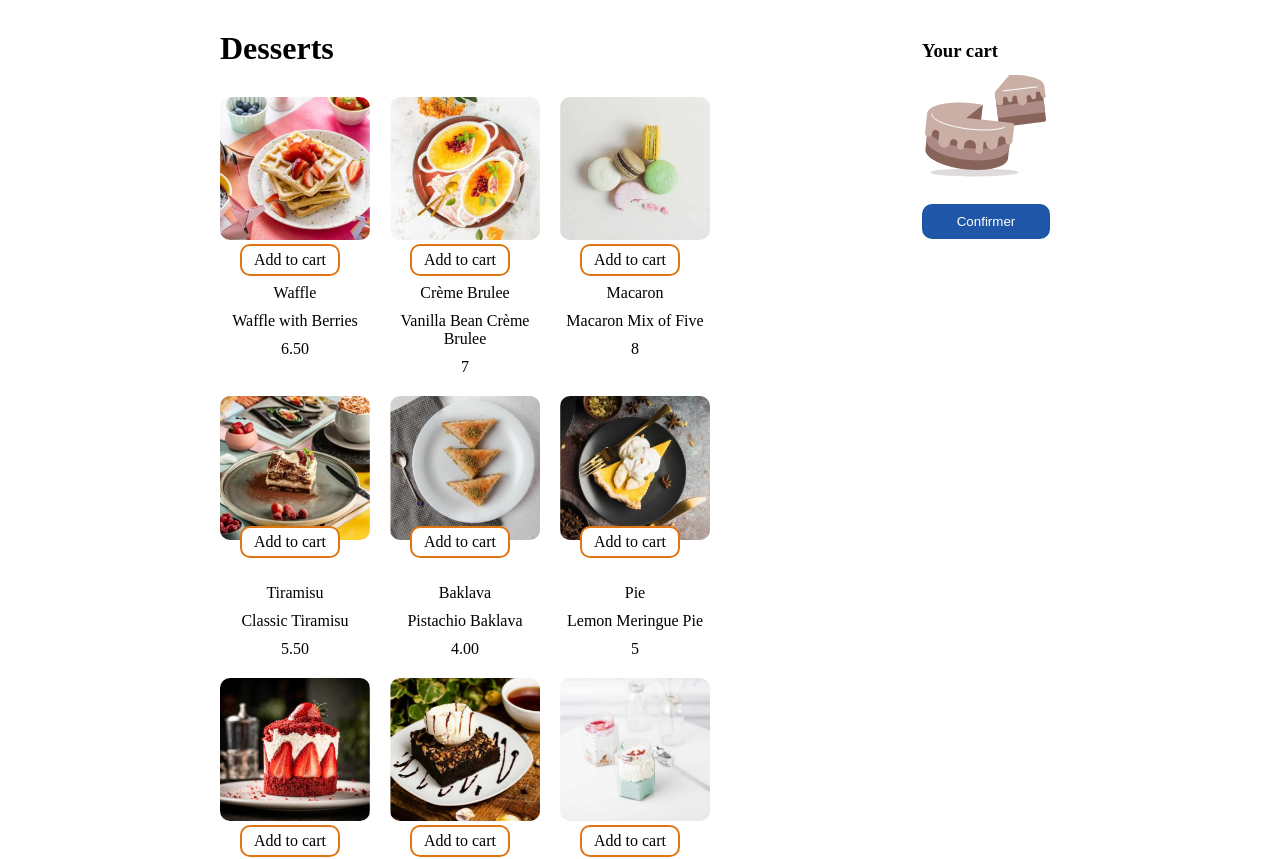
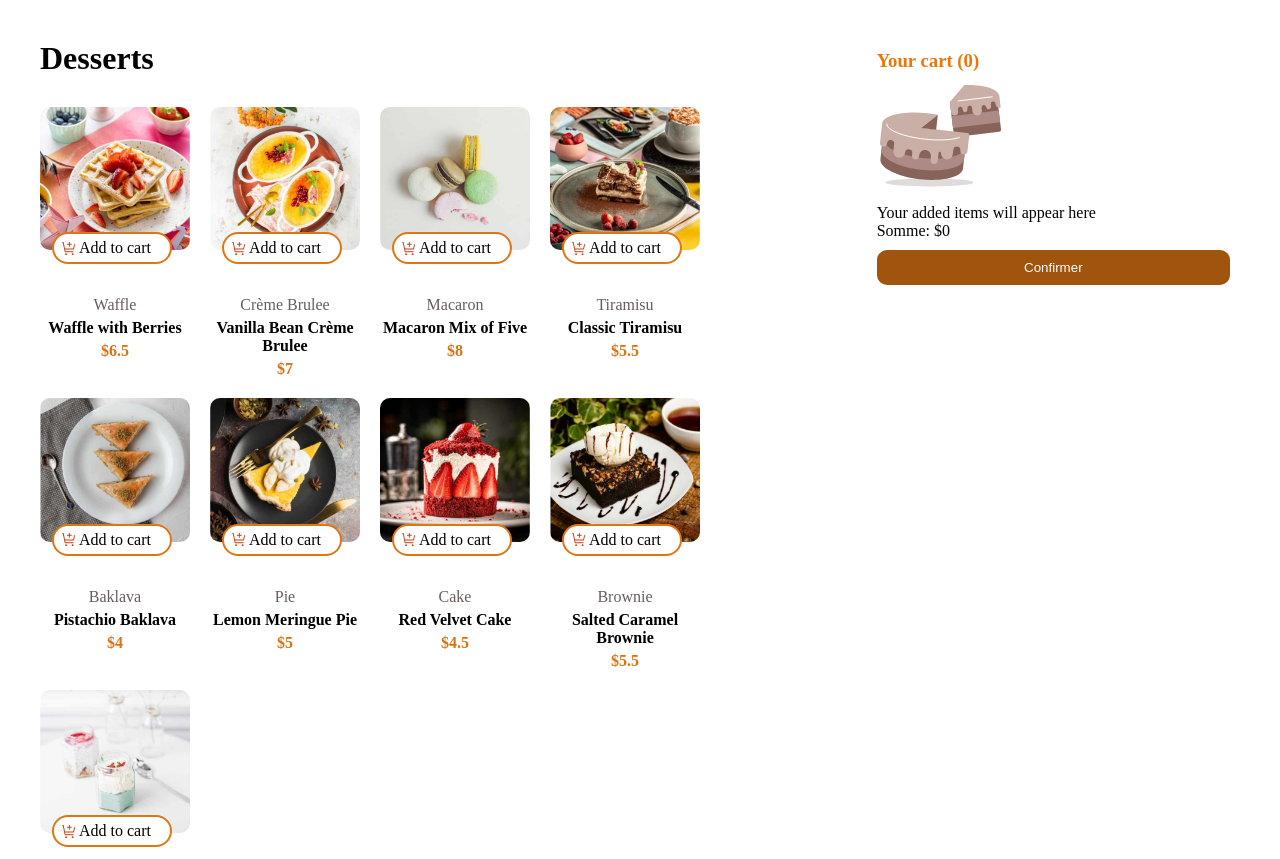
Before and after one commit to Limbi32/Liste-produit, a React (Vite) app: page / in a window 1280 px wide. Shown: the top 859 px of the page. Built offline with nearby package versions, Linux system fonts and the light colour scheme.

Commit message:
changement de style

```diff
--- a/src/App.css
+++ b/src/App.css
@@ -7,14 +7,18 @@ body{
     width: 100vw;
 }
 .app{
-    display: flex;
-    margin: 10px 200px;
+    display: grid;
+    grid-template-columns: 2fr 1fr;
+    margin: 20px;
 
 
 }
 .panier{
     margin: 15px;
     padding: 15px;
+}
+.panier h3{
+    color: #eb7609;
 }
 .dessert{
     flex: 1;
@@ -36,18 +40,20 @@ body{
 }
 .container .card .button.active{
    background: #fff;
-   position: absolute;
-    left: 20px;
+
+  transform: translate(10%,-100%);
     border: 2px solid #df7614;
     cursor: pointer;
-   bottom: 100px;
-   color: #000;
+    margin: auto 0;
+
    text-align: center;
-   width: 100px;
+   width: 120px;
    padding: 5px;
-   border-radius: 10px;
+   border-radius: 20px;
    margin-top: 10px;
    display: block;
+   display: flex;
+   align-items: center;
 }
 .container .card .button.plus{
     display: flex;
@@ -69,26 +75,64 @@ body{
     padding: 2px 3px;
     color: #fff;
     font-size: 16px;
+
+}
+.container .card .button img{
+ width: 20px;
+ height: 15px;
+
 }
 .container .card .button{
     display: none;
 }
 .container .card img{
     width: 100%;
-    margin-bottom: 30px;
+
     border-radius: 10px;
+}
+.card .desc{
+    text-align: center;
+    display: flex;
+    flex-direction: column;
+    gap: 5px;
 }
 .card .desc p{
     text-align: center;
-    margin-top: 10px;
 
+
+}
+.card .desc .type1{
+    color: rgb(104, 93, 93);
+}
+.card .desc .produit1{
+    color:#d87213;
+    font-weight: bold;
+}
+.cont-panier{
+   margin: 20px 0;
+
+}
+.cont-panier button{
+    width: 20px;
+    height: 20px;
+    margin: auto 0;
+
+
+}
+.box-contpanier{
+    display: flex;
+    justify-content: space-between;
+}
+.contenue{
+    display: flex;
+    gap: 10px;
 }
 .confirm{
     width: 100%;
     padding: 10px 20px;
     margin-top: 10px;
     margin: 10px auto;
-    background: #1f56a8;
+    background: #a0540d;
     color: #fff;
     border: none;
     border-radius: 10px;
--- a/src/App.jsx
+++ b/src/App.jsx
@@ -8,59 +8,93 @@ import Img7 from './assets/image-cake-desktop.jpg'
 import Img8 from './assets/image-brownie-desktop.jpg'
 import Img9 from './assets/image-panna-cotta-desktop.jpg'
 import Emptycart from './assets/illustration-empty-cart.svg'
+import Addcart from './assets/icon-add-to-cart.svg'
 import {Card} from './Composants/Card.jsx'
 import './App.css'
 import { useEffect, useRef, useState } from 'react'
 
 
 function App() {
+  const [quant,setQuant]=useState(0)
       const PRODUITS=[
-        {id:1,name:'Waffle with Berries',prix:'6.50',type:'Waffle',detail:'',image:Img1},
-        {id:2,name:'Vanilla Bean Crème Brulee',prix:'7',type:'Crème Brulee',detail:'',image:Img2},
-        {id:3,name:'Macaron Mix of Five',prix:'8',type:'Macaron',detail:'',image:Img3},
-        {id:4,name:'Classic Tiramisu',prix:'5.50',type:'Tiramisu',detail:'',image:Img4},
-        {id:5,name:'Pistachio Baklava',prix:'4.00',type:'Baklava',detail:'',image:Img5},
-        {id:6,name:'Lemon Meringue Pie',prix:'5',type:'Pie',detail:'',image:Img6},
-        {id:7,name:'Red Velvet Cake',prix:'4.50',type:'Cake',detail:'',image:Img7},
-        {id:8,name:'Salted Caramel Brownie',prix:'5.50',type:'Brownie',detail:'',image:Img8},
-        {id:9,name:'Vanilla Panna Cotta',prix:'6.50',type:'Panna Cotta',detail:'',image:Img9}
+        {id:1,name:'Waffle with Berries',prix:6.50,type:'Waffle',detail:'',image:Img1},
+        {id:2,name:'Vanilla Bean Crème Brulee',prix:7,type:'Crème Brulee',detail:'',image:Img2},
+        {id:3,name:'Macaron Mix of Five',prix:8,type:'Macaron',detail:'',image:Img3},
+        {id:4,name:'Classic Tiramisu',prix:5.50,type:'Tiramisu',detail:'',image:Img4},
+        {id:5,name:'Pistachio Baklava',prix:4.00,type:'Baklava',detail:'',image:Img5},
+        {id:6,name:'Lemon Meringue Pie',prix:5,type:'Pie',detail:'',image:Img6},
+        {id:7,name:'Red Velvet Cake',prix:4.50,type:'Cake',detail:'',image:Img7},
+        {id:8,name:'Salted Caramel Brownie',prix:5.50,type:'Brownie',detail:'',image:Img8},
+        {id:9,name:'Vanilla Panna Cotta',prix:6.50,type:'Panna Cotta',detail:'',image:Img9}
       ]
+      const [paniers, setPaniers]=useState([])
 
       const ref1=useRef(null)
+   const [nbprod,setNbprod]=useState(1)
 
-      const [tasks, setTasks] = useState([]);
 
-      const [nbprod,setNbprod]=useState(1)
-      const handlerplus=(v)=>{
 
-         setNbprod(v=>v+1)
+      const handlerplus=(index)=>{
+        console.log(index);
+        const rang=paniers.findIndex(panier=>panier.id===index)
+        // setPaniers(paniers.filter(panier => panier.id !== index));
+      console.log('panier '+paniers[rang].quantite)
+
+
+          const modifpanier=paniers.splice(rang, 1,
+            {id:paniers[rang].id,name:paniers[rang].name,prix:paniers[rang].prix, type:paniers[rang].type, quantite:paniers[rang].quantite+1})
+
+          setPaniers([...paniers,modifpanier])
+          removeItem(paniers.length)
+          console.log(paniers.length);
+          // console.log(paniers[rang].quantite);
+          // setPaniers(...paniers,modifpanier)
+          // console.log('panier '+paniers[rang].quantite)
+// Inserts at index 1
+
+
+
       }
-      const handlermoins=(v)=>{
-        if (nbprod>0) {
-          setNbprod(v=>v-1)
-        }
 
+
+
+
+      const removeItem = (id) => {
+        setPaniers(paniers.filter(panier => panier.id !== id)); // Suppression d'un objet par id
+        const container=ref1.current.children[id]
+        console.log(id-1);
+        container.children[2].classList.remove('active')
+         container.children[1].classList.add('active')
+      };
+      const handlermoins=(index)=>{
+        const rang=paniers.findIndex(panier=>panier.id===index)
+
+        const modifpanier=paniers.splice(rang, 1,
+          { id:paniers[rang].id, name:paniers[rang].name, prix:paniers[rang].prix, type:paniers[rang].type, quantite:paniers[rang].quantite-1});
+
+        setPaniers([...paniers,modifpanier])
+        removeItem(paniers.length)
+     }
+     const handleindex=(index)=>{
+      // console.log('index '+index);
+      const rang=paniers.findIndex(panier=>panier.id===index)
+     return paniers[rang].quantite;
      }
       const handlecart=(produit,index)=>{
 
      const container=ref1.current.children[index]
      container.children[1].classList.remove('active')
       container.children[2].classList.add('active')
-      console.log(container.children[3]);
-      setTasks([...tasks,  <div><h3> {produit.name}</h3>
-      <button>suppr</button>
-      <div><p> {produit.type}</p><p> {'$'+produit.prix}</p> </div></div> ]);
-      ;
-    //  cards.push(container.children[3])
-    // console.log(produit.id);
+
+      const newpanier = { id: index, name:produit.name, prix:produit.prix,type:produit.type, quantite:1};
+        setPaniers([...paniers, newpanier]);
 
 
-    console.log(nbprod);
-   console.log('tasks '+tasks);
 
       }
 
-
+    const totalquantite=paniers.reduce((accumulateur,panier)=>accumulateur+panier.quantite,0)
+     const totalpaniers=paniers.reduce((accumulateur,panier)=>accumulateur+panier.prix,0)
 
 
   return (
@@ -71,18 +105,25 @@ function App() {
             <h1>Desserts</h1>
             <div  ref={ref1} className="container">
             {PRODUITS.map((produit,index) => (
+
             <div className="card" key={index}>
 
-            <img src={produit.image} alt="" />
-            <div  className="button active" onClick={()=>handlecart(produit,index)}>Add to cart</div>
+            <img src={produit.image} alt="" onClick={()=>handleindex(index)}/>
+            <div  className="button active" onClick={()=>handlecart(produit,index)}>
+              <img src={Addcart} alt="" />
+             <p>Add to cart</p> </div>
             <div  className="button plus ">
-              <button onClick={handlermoins} >-</button>
-              <span> {nbprod}</span>
+
+              <button onClick={()=>handlermoins(index)} >-</button>
+             <span>{paniers.length>=1 && paniers.find(panier=>panier.id===index) ?
+              handleindex(index): 'ok'}</span>
+
               <button  onClick={()=>handlerplus(index)}>+</button></div>
               <div  className="desc">
-              <p>{produit.type}</p>
-              <p>{produit.name}</p>
-            <p>{produit.prix}</p>
+              <p className='type1'>{produit.type}</p>
+              <h4>{produit.name}</h4>
+            <p className='produit1'>{'$'+produit.prix}</p>
+
                 </div>
 
 
@@ -97,19 +138,38 @@ function App() {
 
           </div>
           <div className="panier">
-              <h3>Your cart</h3>
+              <h3>Your cart {'('+totalquantite+')'}</h3>
               <div className="achat">
                   <img src={Emptycart} alt="" />
+                  <p>Your added items will appear here</p>
               </div>
-              {tasks.map((task, index) => (
-          <div key={index}>
-              {task}
+
+              {paniers.map((panier) => (
+          <div key={panier.id}>
+            <div className='cont-panier'>
+
+            <h4>{panier.name}</h4>
+              <div className='box-contpanier'>
+                    <div className='contenue'>
+                        <p>{panier.quantite+'x'}</p>
+                        <p>{'$'+panier.prix}</p>
+                        <p>{'$'+panier.quantite*panier.prix}</p>
+                    </div>
+                <button onClick={() => removeItem(panier.id)}>X</button>
+              </div>
+           <div>
+
+           </div>
+              </div>
+
+
+
 
 
           </div>
         ))}
         <div className="total">
-
+        <p>Somme: ${totalquantite*totalpaniers}</p>
         </div>
           <button className='confirm'>Confirmer</button>
           </div>
```
